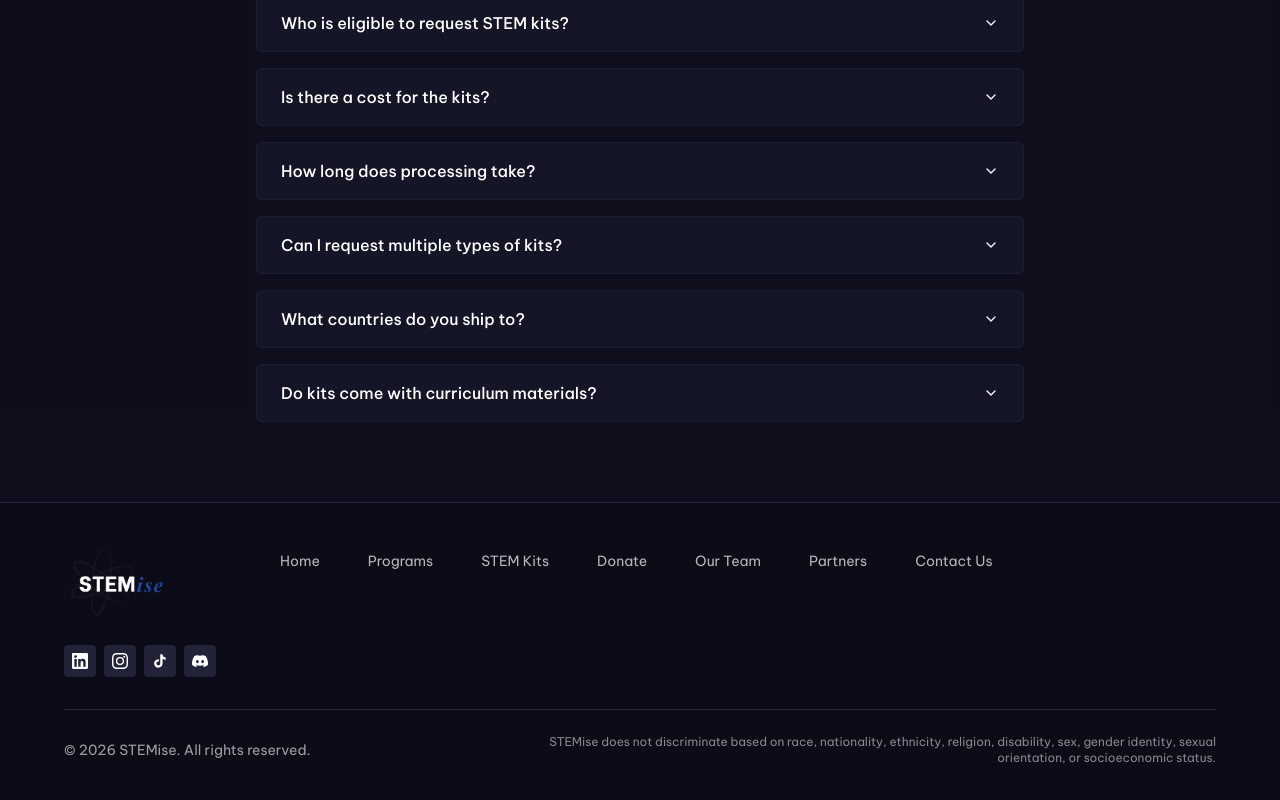
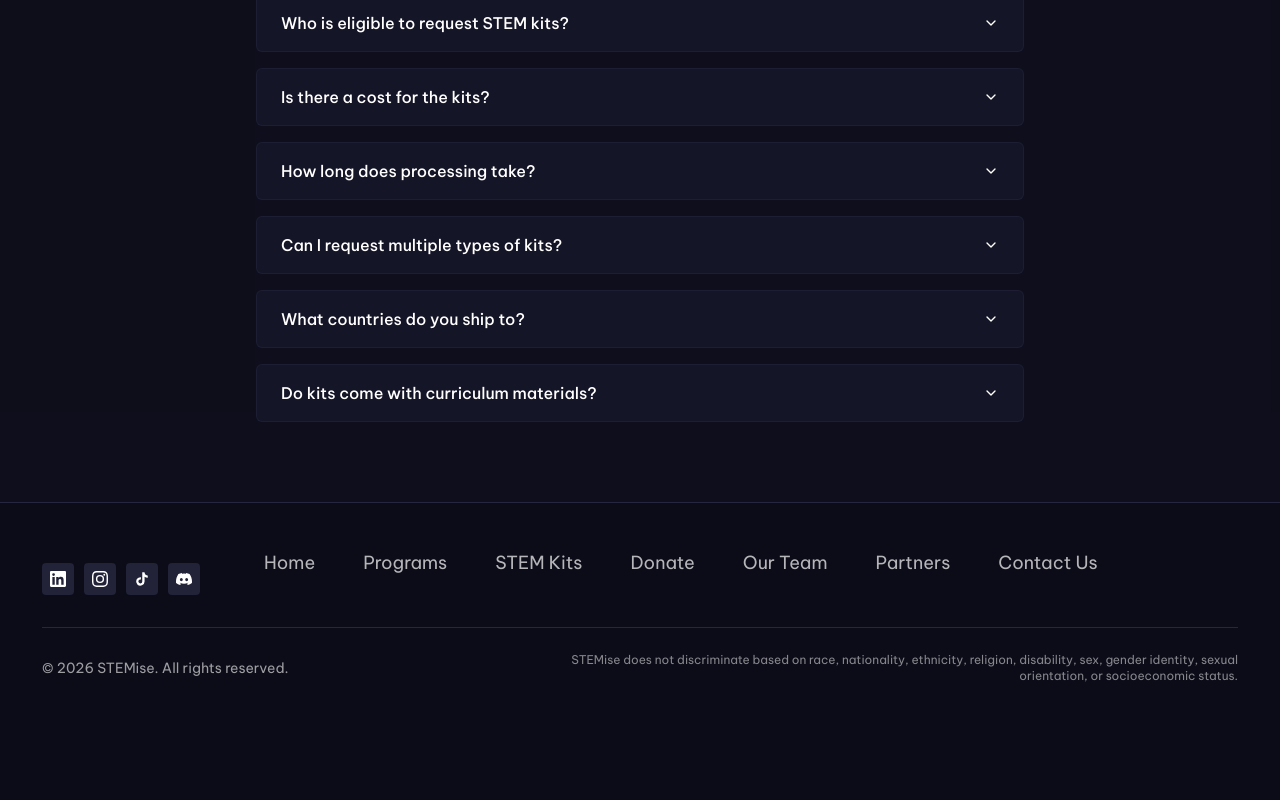
Before and after one commit to STEMise/stemise-website-current-1-3-2026, a React (Vite) app: page /kits in a window 1280 px wide. Shown: the part 3145-3945 px from the top of the page. After the commit the page ends 3849 px from the top, so only its background shows below. Built offline with nearby package versions, Linux system fonts and the light colour scheme; the HTML template or start-up script is replaced by a standard one.

Commit message:
Visual edit in Lovable
Edited UI in Lovable

```diff
--- a/src/components/Footer.tsx
+++ b/src/components/Footer.tsx
@@ -47,15 +47,15 @@ const socialLinks = [{
 }];
 const mailtoHref = "mailto:officialstemise@gmail.com";
 const Footer = () => {
-  return <footer className="bg-background border-t border-border py-10">
-      <div className="container mx-auto px-6">
+  return <footer className="bg-background border-t border-border py-[20px]">
+      <div className="container mx-auto px-[2px]">
         <div className="flex flex-col lg:flex-row gap-8 lg:gap-16">
           {/* Brand & Social */}
-          <div className="flex-shrink-0">
+          <div className="">
             <Link to="/" className="inline-block">
-              <img src={stemiseLogo} alt="STEMise" className="h-20 w-auto" />
+
             </Link>
-            <div className="flex gap-2 mt-4">
+            <div className="mt-4 items-start justify-start flex flex-row gap-[10px] my-0 py-0">
               {socialLinks.map(social => <a key={social.name} href={social.url} target="_blank" rel="noopener noreferrer" className="w-8 h-8 flex items-center justify-center rounded-md bg-secondary hover:bg-primary/20 transition-colors" aria-label={social.name}>
                   <social.icon className="h-4 w-4 text-foreground" />
                 </a>)}
@@ -63,26 +63,26 @@ const Footer = () => {
           </div>
 
           {/* Links - Horizontal layout */}
-          <div className="flex flex-wrap gap-x-12 gap-y-4 lg:pt-2">
-            <Link to="/" className="text-sm text-foreground/70 hover:text-primary transition-colors">
+          <div className="flex-wrap gap-x-12 gap-y-4 lg:pt-2 flex-row flex items-center justify-center">
+            <Link to="/" className="text-foreground/70 hover:text-primary transition-colors text-lg">
               Home
             </Link>
-            <Link to="/courses" className="text-sm text-foreground/70 hover:text-primary transition-colors">
+            <Link to="/courses" className="text-foreground/70 hover:text-primary transition-colors text-lg">
               Programs
             </Link>
-            <Link to="/kits" className="text-sm text-foreground/70 hover:text-primary transition-colors">
+            <Link to="/kits" className="text-foreground/70 hover:text-primary transition-colors text-lg">
               STEM Kits
             </Link>
-            <Link to="/donations" className="text-sm text-foreground/70 hover:text-primary transition-colors">
+            <Link to="/donations" className="text-foreground/70 hover:text-primary transition-colors text-lg">
               Donate
             </Link>
-            <Link to="/team" className="text-sm text-foreground/70 hover:text-primary transition-colors">
+            <Link to="/team" className="text-foreground/70 hover:text-primary transition-colors text-lg">
               Our Team
             </Link>
-            <Link to="/partners" className="text-sm text-foreground/70 hover:text-primary transition-colors">
+            <Link to="/partners" className="text-foreground/70 hover:text-primary transition-colors text-lg">
               Partners
             </Link>
-            <Link to="/contact" className="text-sm text-foreground/70 hover:text-primary transition-colors">
+            <Link to="/contact" className="text-foreground/70 hover:text-primary transition-colors text-lg">
               Contact Us
             </Link>
           </div>
```
